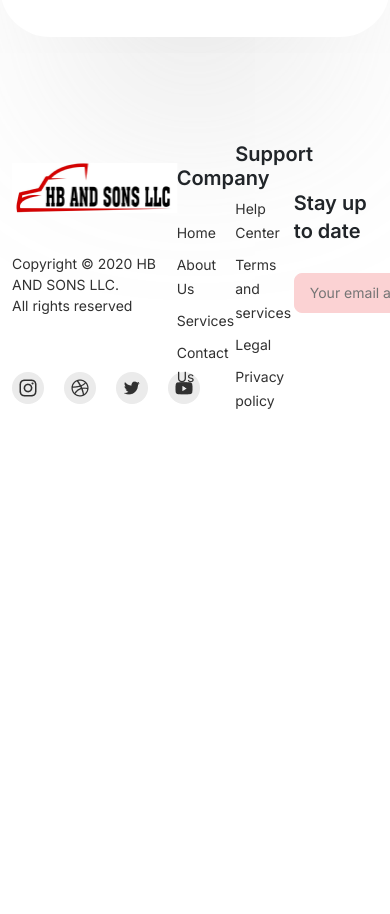
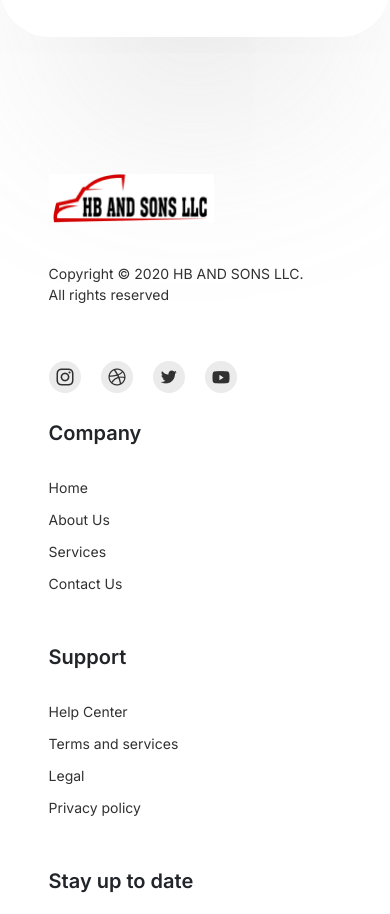
Before and after one commit to ansaralyh/hbandsons, a React (Create React App) app: page /contact in a window 390 px wide. Shown: the part 964-1878 px from the top of the page. Before the commit the page ends 1415 px from the top, so only its background shows below. Built offline with nearby package versions, Linux system fonts and the light colour scheme.

Commit message:
footer Resposive

```diff
--- a/src/components/styles.css
+++ b/src/components/styles.css
@@ -656,6 +656,28 @@
   text-align: left;
 }
 
+@media (max-width: 450px) {
+  .last-sec {
+    padding: 4rem 0px 4rem 0px;
+    display: flex;
+    flex-direction: column;
+    gap: 2rem;
+  }
+  .f-logo {
+    width: 80%;
+  }
+  .f-links {
+    width: 80%;
+  }
+  .f-searchbar {
+    width: 80%;
+  }
+}
+
+
+
+
+
 /* About Us Page Styling */
 
 .about-main {
@@ -959,7 +981,6 @@ select {
   width: 545px;
   gap: 2.35rem;
   height: 130px;
-
 }
 
 .conatct-p {
@@ -978,7 +999,6 @@ select {
 .phone-information {
   display: flex;
   flex-direction: column;
-
 }
 
 .phone-information h6 {
@@ -993,7 +1013,7 @@ select {
   margin-bottom: 0;
 }
 .phone-information p {
-    color: #ED1C24;
+  color: #ed1c24;
   font-family: Inter;
   font-size: 0.8125rem;
   font-style: normal;
@@ -1004,7 +1024,6 @@ select {
 }
 
 /* Contact */
-
 
 /* Responsive styles for tablets */
 @media (max-width: 768px) {
@@ -1033,21 +1052,18 @@ select {
 
   .i2 {
     display: none;
-
   }
-  .rectangle{
+  .rectangle {
     display: none;
   }
 }
 
 /* Responsive styles for mobile */
 @media (max-width: 480px) {
-
   .contact-form p {
     width: auto;
   }
-  .lastpart-contact{
+  .lastpart-contact {
     width: auto;
   }
-
 }
```
Lines whose indentation alone changed are shown as unchanged.
